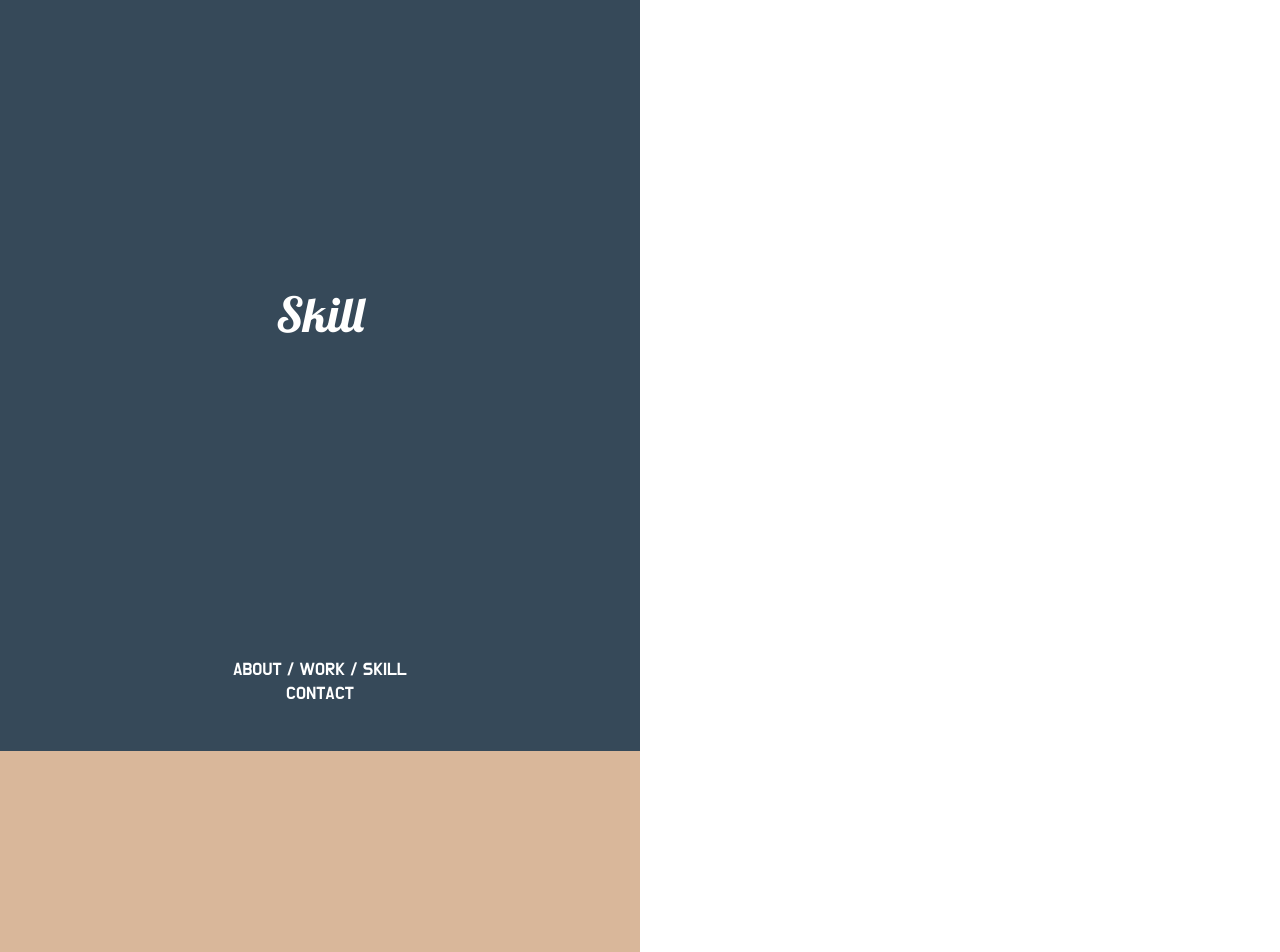
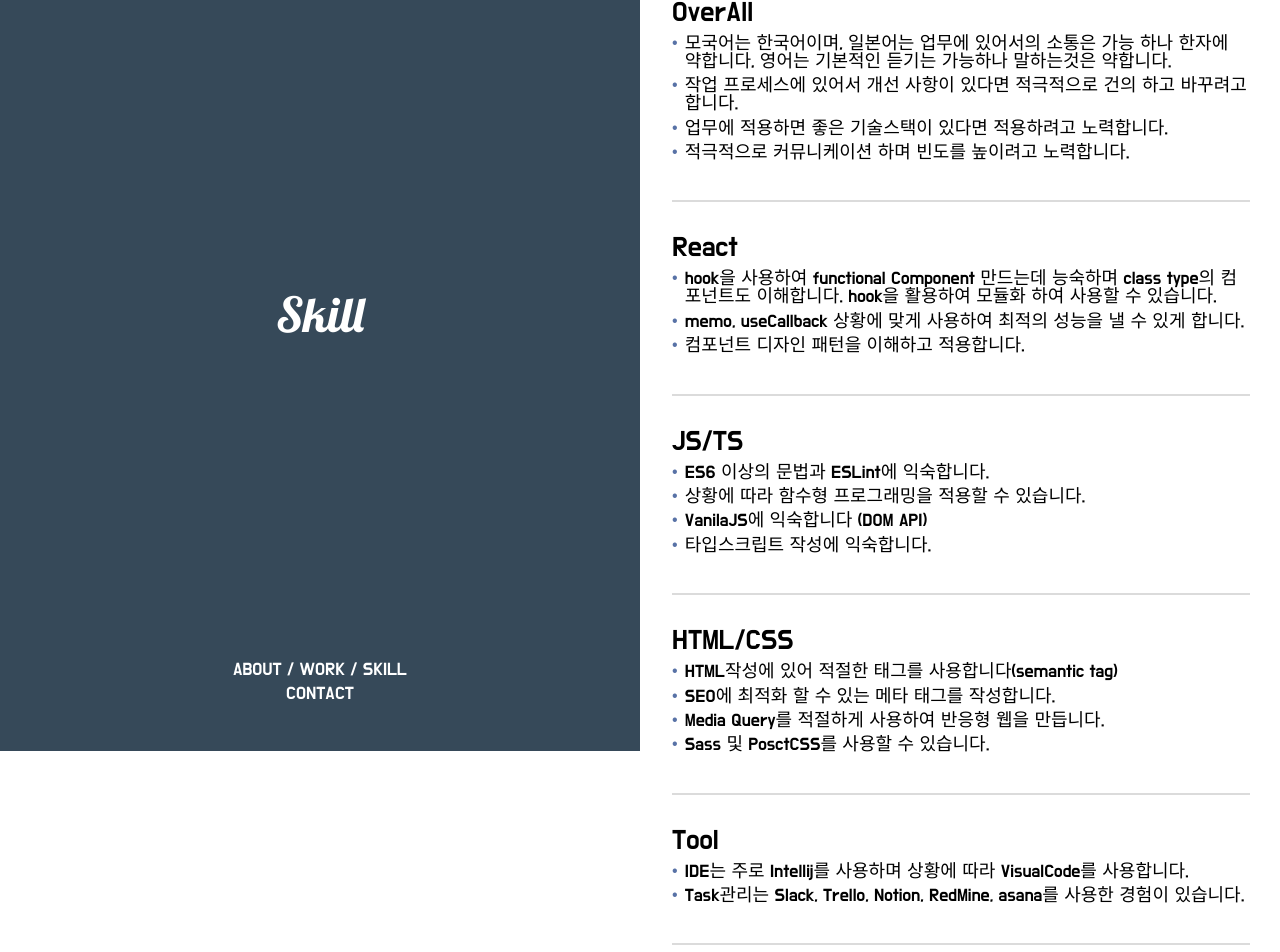
Before and after one commit to deokgoo/react-resume, a React (Create React App) app: page / in a window 1280 px wide. Shown: the part 2940-3892 px from the top of the page. Built offline with nearby package versions, Linux system fonts and the light colour scheme; some icons are missing.

Commit message:
fix: design :before

```diff
--- a/src/components/skill-section/skill-section.module.scss
+++ b/src/components/skill-section/skill-section.module.scss
@@ -1,6 +1,43 @@
 @import '../../styles/color.scss';
+@import '../../styles/size.scss';
+@import url('https://fonts.googleapis.com/css2?family=Do+Hyeon&family=Lobster&display=swap');
 
 // card color
 .card__background {background-color:$main-dark-blue;}
 .card__title {color:white;}
 .card__navi {color:white;}
+
+.container {
+  padding: 3rem 2rem;
+  padding-bottom: 0;
+  display: flex;
+  flex-direction: column;
+  font-family: 'Do Hyeon', sans-serif;
+}
+.title {
+  font-size: $font-medium;
+  margin-bottom: 0.5rem;
+}
+.descriptions {
+  .item {
+    position: relative;
+    margin-bottom: 0.4rem;
+    .content {
+      padding-left: 0.8rem;
+      font-size: $font-regular;
+    }
+  }
+  .item:before {
+    content: '•';
+    color: $main-blue;
+    position: absolute;
+    top: 0;
+    left: 0;
+  }
+}
+
+.underline {
+  margin: 2rem 0;
+  width: 100%;
+  border: 1px solid #dbdbdb;
+}
--- a/src/components/skill-section/skill-section.tsx
+++ b/src/components/skill-section/skill-section.tsx
@@ -1,8 +1,139 @@
 import React, { memo } from 'react';
+import styles from './skill-section.module.scss';
 
 const SkillSection = memo(() => {
   return (
-    <div>Skill</div>
+    <div className={styles.container}>
+      <div className={styles.title}>OverAll</div>
+      <div className={styles.descriptions}>
+        <div className={styles.item}>
+          <div className={styles.content}>
+            모국어는 한국어이며, 일본어는 업무에 있어서의 소통은 가능 하나 한자에 약합니다, 영어는 기본적인 듣기는 가능하나 말하는것은 약합니다.
+          </div>
+        </div>
+        <div className={styles.item}>
+          <div className={styles.content}>
+            작업 프로세스에 있어서 개선 사항이 있다면 적극적으로 건의 하고 바꾸려고 합니다.
+          </div>
+        </div>
+        <div className={styles.item}>
+          <div className={styles.content}>
+            업무에 적용하면 좋은 기술스택이 있다면 적용하려고 노력합니다.
+          </div>
+        </div>
+        <div className={styles.item}>
+          <div className={styles.content}>
+            적극적으로 커뮤니케이션 하며 빈도를 높이려고 노력합니다.
+          </div>
+        </div>
+      </div>
+      <hr className={styles.underline}/>
+      <div className={styles.title}>React</div>
+      <div className={styles.descriptions}>
+        <div className={styles.item}>
+          <div className={styles.content}>
+            hook을 사용하여 functional Component 만드는데 능숙하며 class type의 컴포넌트도 이해합니다. hook을 활용하여 모듈화 하여 사용할 수 있습니다.
+          </div>
+        </div>
+        <div className={styles.item}>
+          <div className={styles.content}>
+            memo, useCallback 상황에 맞게 사용하여 최적의 성능을 낼 수 있게 합니다.
+          </div>
+        </div>
+        <div className={styles.item}>
+          <div className={styles.content}>
+            컴포넌트 디자인 패턴을 이해하고 적용합니다.
+          </div>
+        </div>
+      </div>
+      <hr className={styles.underline}/>
+
+      <div className={styles.title}>JS/TS</div>
+      <div className={styles.descriptions}>
+        <div className={styles.item}>
+          <div className={styles.content}>
+            ES6 이상의 문법과 ESLint에 익숙합니다.
+          </div>
+        </div>
+        <div className={styles.item}>
+          <div className={styles.content}>
+            상황에 따라 함수형 프로그래밍을 적용할 수 있습니다.
+          </div>
+        </div>
+        <div className={styles.item}>
+          <div className={styles.content}>
+            VanilaJS에 익숙합니다 (DOM API)
+          </div>
+        </div>
+        <div className={styles.item}>
+          <div className={styles.content}>
+            타입스크립트 작성에 익숙합니다.
+          </div>
+        </div>
+      </div>
+      <hr className={styles.underline}/>
+
+      <div className={styles.title}>HTML/CSS</div>
+      <div className={styles.descriptions}>
+        <div className={styles.item}>
+          <div className={styles.content}>
+            HTML작성에 있어 적절한 태그를 사용합니다(semantic tag)
+          </div>
+        </div>
+        <div className={styles.item}>
+          <div className={styles.content}>
+            SEO에 최적화 할 수 있는 메타 태그를 작성합니다.
+          </div>
+        </div>
+        <div className={styles.item}>
+          <div className={styles.content}>
+            Media Query를 적절하게 사용하여 반응형 웹을 만듭니다.
+          </div>
+        </div>
+        <div className={styles.item}>
+          <div className={styles.content}>
+            Sass 및 PosctCSS를 사용할 수 있습니다.
+          </div>
+        </div>
+      </div>
+      <hr className={styles.underline}/>
+
+      <div className={styles.title}>Tool</div>
+      <div className={styles.descriptions}>
+        <div className={styles.item}>
+          <div className={styles.content}>
+            IDE는 주로 Intellij를 사용하며 상황에 따라 VisualCode를 사용합니다.
+          </div>
+        </div>
+        <div className={styles.item}>
+          <div className={styles.content}>
+            Task관리는 Slack, Trello, Notion, RedMine, asana를 사용한 경험이 있습니다.
+          </div>
+        </div>
+      </div>
+      <hr className={styles.underline}/>
+
+      <div className={styles.title}>ETC</div>
+      <div className={styles.descriptions}>
+        <div className={styles.item}>
+          <div className={styles.content}>
+            CIrcleCI, Jenkins, aws pipeline을 사용해본 경험이 있습니다.
+          </div>
+        </div>
+        <div className={styles.item}>
+          <div className={styles.content}>
+            docker를 사용하여 개발 환경을 만들거나 이미지 push를 할 수 있습니다.
+          </div>
+        </div>
+        <div className={styles.item}>
+          <div className={styles.content}>
+            AWS(ECS, EC2, S3 등)을 사용한 경험이 있습니다.
+          </div>
+        </div>
+      </div>
+      <hr className={styles.underline}/>
+
+    </div>
   )
 });
 
```
